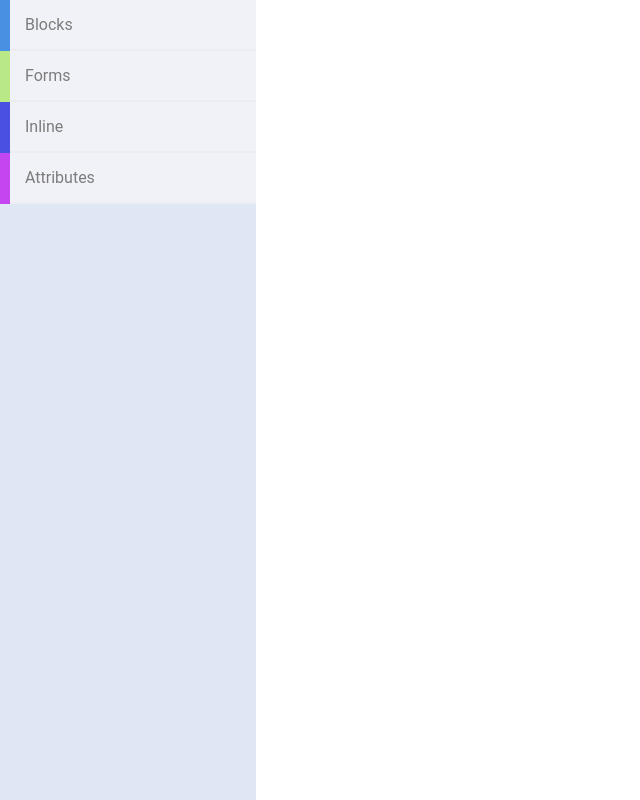
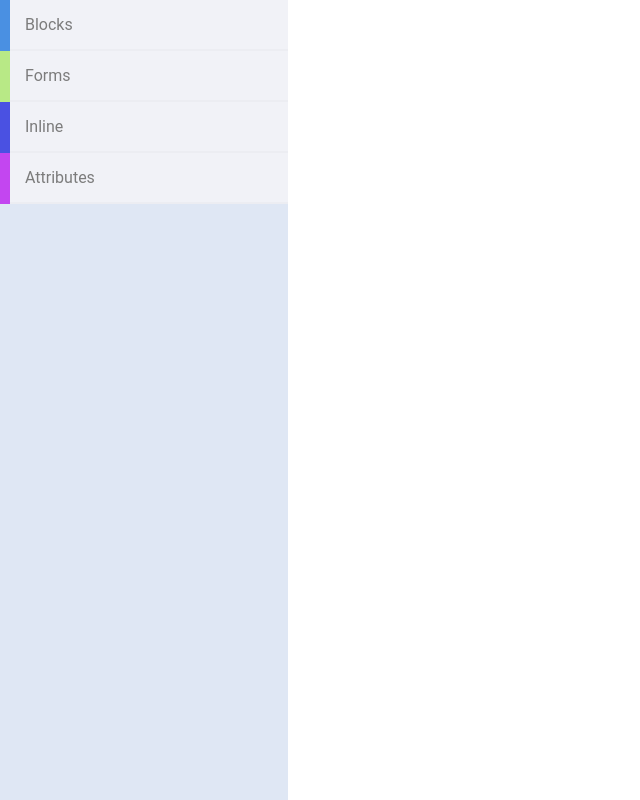
Before and after one commit to France-ioi/visual-html-editor, a React (Create React App) app: page / in a window 1280 px wide. Shown: the whole page, without its empty margins (0-640 px from the left). Built offline with nearby package versions, Linux system fonts and the light colour scheme.

Commit message:
Increased toolbox width by 2rem to make room for chevron

```diff
--- a/src/features/blocks/BlocksToolbox.css
+++ b/src/features/blocks/BlocksToolbox.css
@@ -2,6 +2,6 @@
     font-family: "Roboto";
     background-color: #dfe7f4;
     height: 100%;
-    max-width: 16rem;
+    max-width: 18rem;
     overflow: auto;
 }
```
